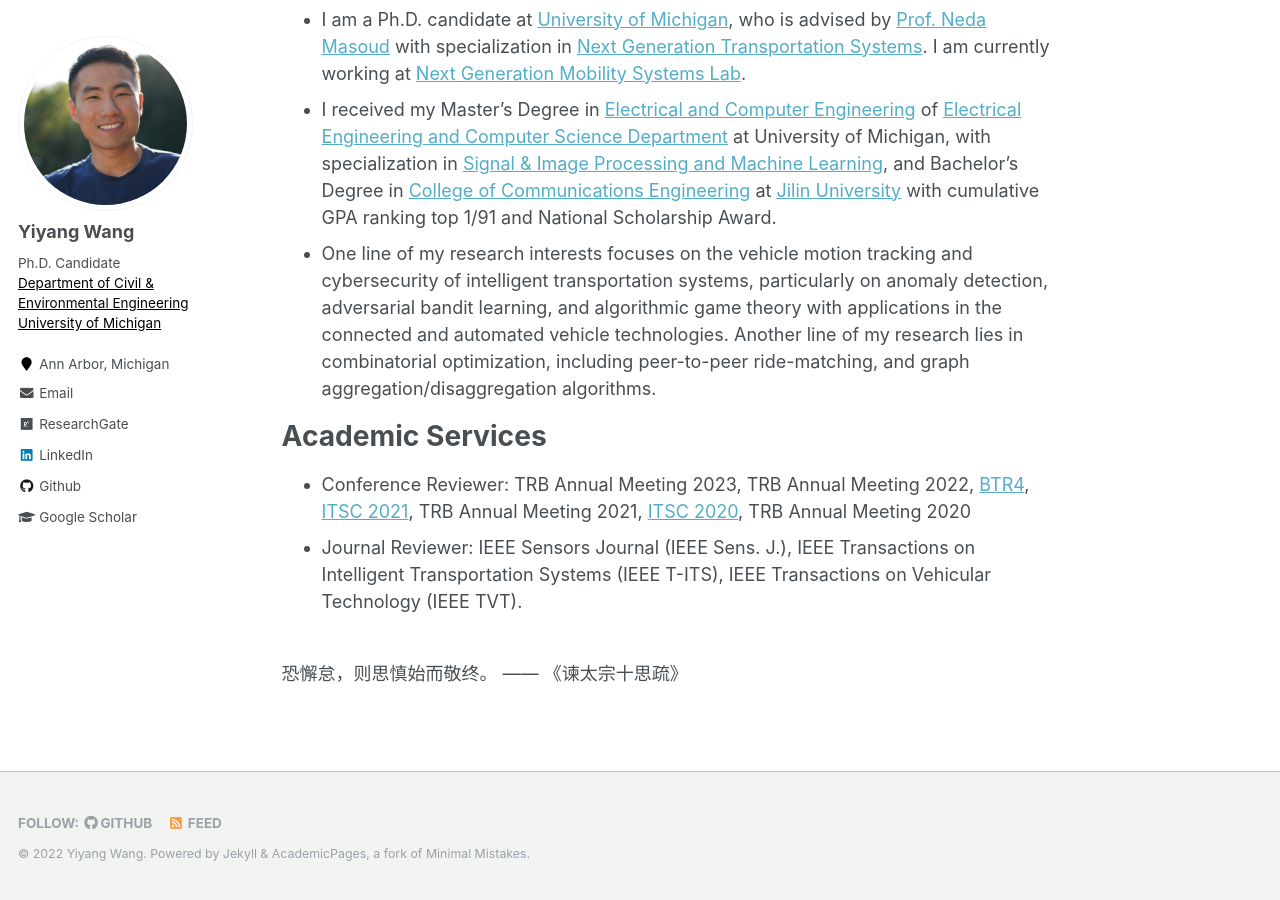
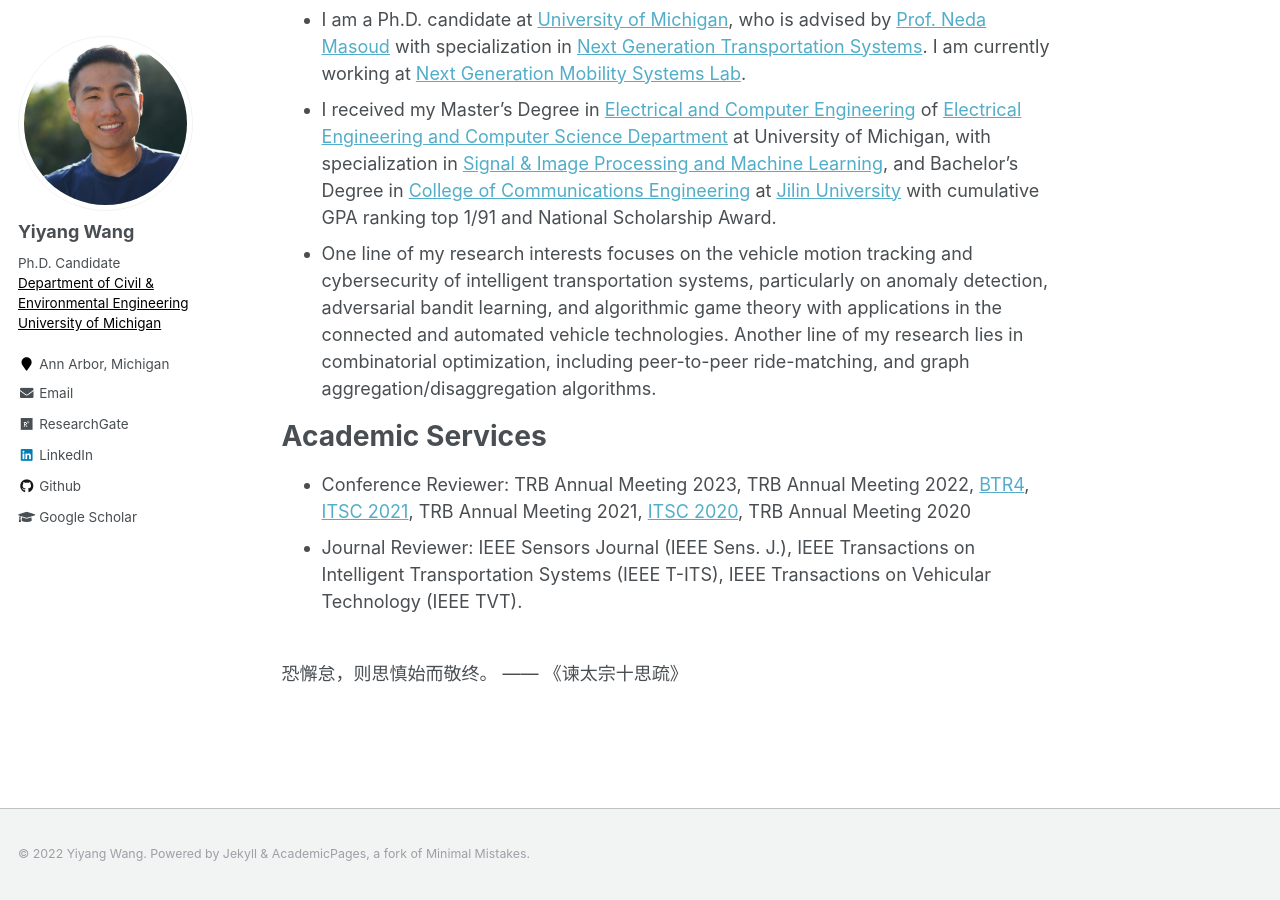
Before and after one commit to yiyangwan/yiyangwan.github.io, a Jekyll site: the page built from _pages/about.md, in a window 1280 px wide and 900 px high, scrolled down 553 px. Built offline with Jekyll 4.4.1, drawn with Linux system fonts in a browser that asks for light colours.

Commit message:
Update footer.html

```diff
--- a/_includes/footer.html
+++ b/_includes/footer.html
@@ -1,6 +1,6 @@
 {% include base_path %}
 
-<div class="page__footer-follow">
+<!-- <div class="page__footer-follow">
   <ul class="social-icons">
     {% if site.data.ui-text[site.locale].follow_label %}
       <li><strong>{{ site.data.ui-text[site.locale].follow_label }}</strong></li>
@@ -19,6 +19,10 @@
     {% endif %}
     <li><a href="{% if site.atom_feed.path %}{{ site.atom_feed.path }}{% else %}{{ base_path }}/feed.xml{% endif %}"><i class="fa fa-fw fa-rss-square" aria-hidden="true"></i> {{ site.data.ui-text[site.locale].feed_label | default: "Feed" }}</a></li>
   </ul>
-</div>
+</div> -->
 
-<div class="page__footer-copyright">&copy; {{ site.time | date: '%Y' }} {{ site.name | default: site.title }}. {{ site.data.ui-text[site.locale].powered_by | default: "Powered by" }} <a href="http://jekyllrb.com" rel="nofollow">Jekyll</a> &amp; <a href="https://github.com/academicpages/academicpages.github.io">AcademicPages</a>, a fork of <a href="https://mademistakes.com/work/minimal-mistakes-jekyll-theme/" rel="nofollow">Minimal Mistakes</a>.</div>
+<div class="page__footer-copyright">&copy; {{ site.time | date: '%Y' }} {{ site.name | default: site.title }}. {{
+  site.data.ui-text[site.locale].powered_by | default: "Powered by" }} <a href="http://jekyllrb.com"
+    rel="nofollow">Jekyll</a> &amp; <a
+    href="https://github.com/academicpages/academicpages.github.io">AcademicPages</a>, a fork of <a
+    href="https://mademistakes.com/work/minimal-mistakes-jekyll-theme/" rel="nofollow">Minimal Mistakes</a>.</div>
```
